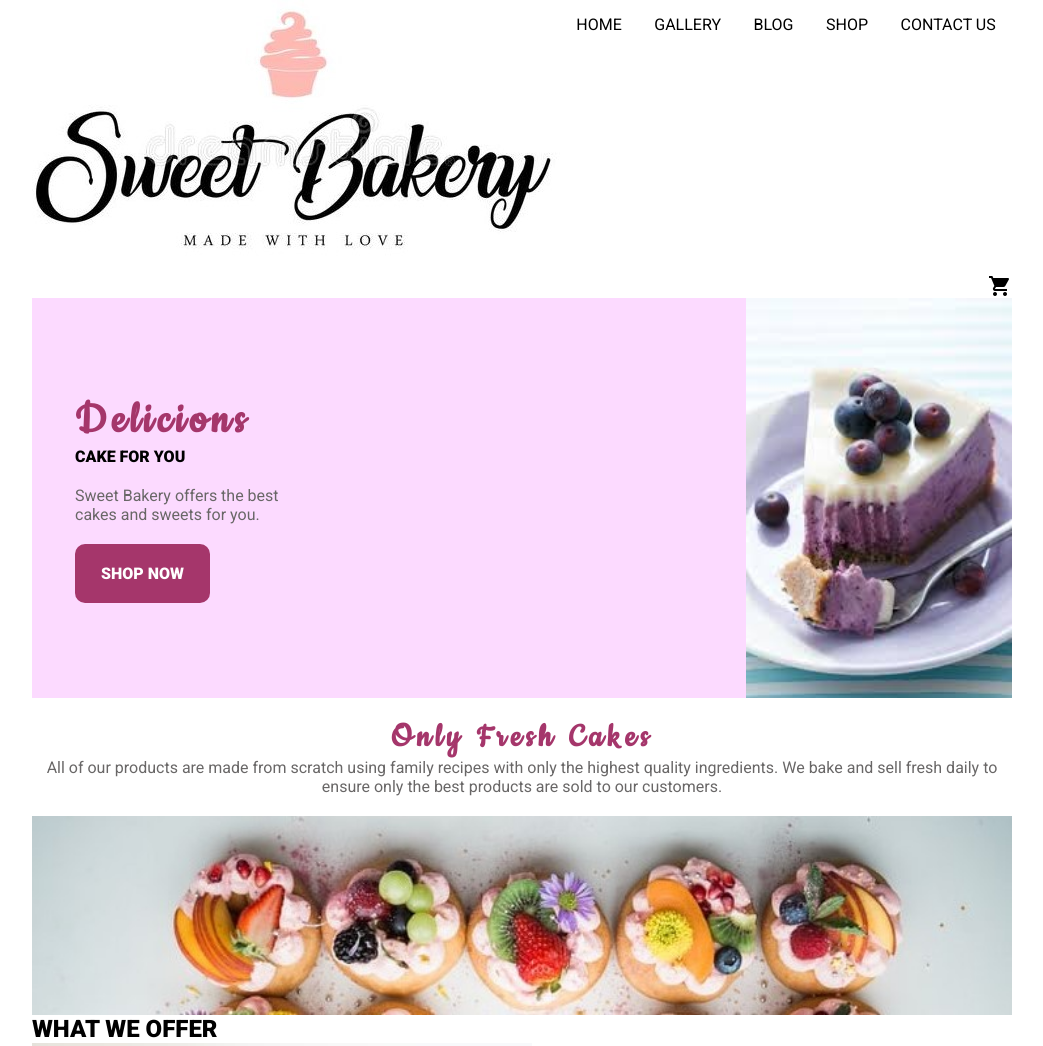
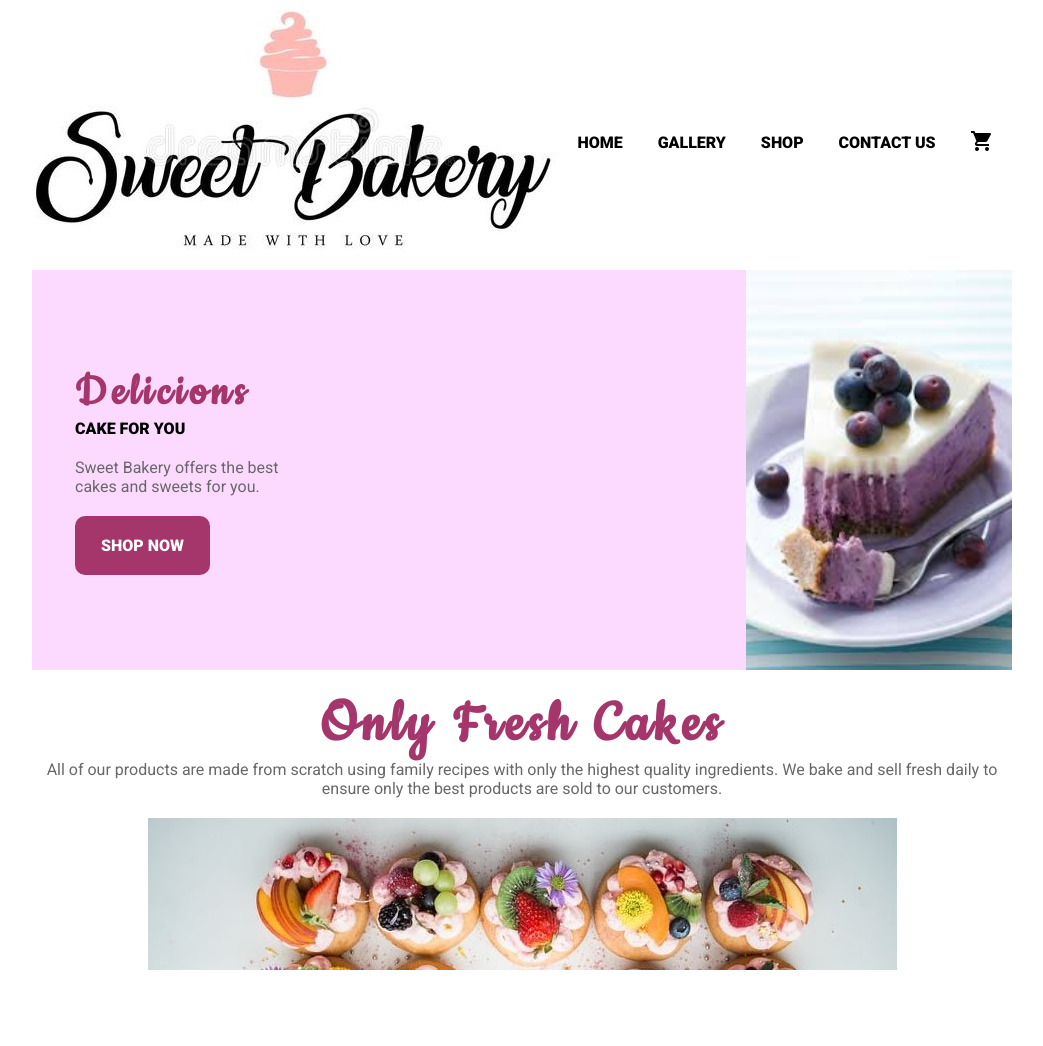
Before and after one commit to Irynanaiko/sweet.bakery, a plain HTML site: page index.html in a window 1280 px wide. Shown: the top 1046 px of the page, without its empty margins (118-1161 px from the left). After the commit the page ends 970 px from the top, so only its background shows below. Drawn offline with Linux system fonts and the light colour scheme.

Commit message:
Make some changes

```diff
--- a/css/catalog.css
+++ b/css/catalog.css
@@ -2,12 +2,21 @@
 
 :root {
     font-family: 'Roboto', sans-serif;
-    --main color: black;
+    --main-color: black;
+    --accent-color:#A5366B;
+    scroll-behavior: smooth;
 }
 
 h1, h2, p, ul {
     margin: 0;
     padding: 0;
+}
+h2{
+    color: var(--accent-color);
+    font-family: 'Cookie', cursive;
+    font-size: 4rem;
+    text-align: center;
+    letter-spacing: 5px;
 }
 
 body {
@@ -15,17 +24,14 @@ body {
     margin: auto;
 }
 
-header .logo {
-    margin: 0;
-    font-family: 'Cookie', cursive;
-    font-size: 4rem;
-    color:  #A5366B;
-    text-align: center;
-    letter-spacing: 5px;
+header .logo{
+    display: flex;
+    align-items: center;
 }
 
 header nav .top-menu {
     display: flex;
+    align-items: center;
     list-style-type: none;
     justify-content: space-around;
     margin-top: 15px;
@@ -37,15 +43,14 @@ header nav .top-menu li a {
     text-decoration: none;
     border-top: 2px solid transparent;
     padding: 5px;
+    font-weight: bold;
+}
+#cart{
+border-top: none;
 }
 
 header nav .top-menu li a:hover {
     border-top: 2px solid #A5366B;
-}
-
-header .cart{
-    display: flex;
-    justify-content: flex-end;
 }
 
 @media (min-width: 500px) {
@@ -56,3 +61,11 @@ header .cart{
         flex: 1;
     }
 }
+
+header .wrapper {
+    background-image: url(../img/yellow.tart.jpeg);
+    min-height: 200px;
+    display: flex;
+    justify-content: center;
+    align-items: center;
+}
--- a/css/index.css
+++ b/css/index.css
@@ -2,37 +2,36 @@
 
 :root {
     font-family: 'Roboto', sans-serif;
-    --main color: black;
+    --main-color: black;
     --accent-color:#A5366B;
+    scroll-behavior: smooth;
 }
 
 h1, h2, p, ul {
     margin: 0;
     padding: 0;
 }
+h2{
+    color: var(--accent-color);
+    font-family: 'Cookie', cursive;
+    font-size: 4rem;
+    text-align: center;
+    letter-spacing: 5px;
+}
 
 body {
     max-width: 980px;
     margin: auto;
 }
-/*header .logo{
+
+header .logo{
     display: flex;
     align-items: center;
-    text-align: center;*/
-}
-
-header nav .logo {
-    display: block;
-    /*margin: 0;
-    font-family: 'Cookie', cursive;
-    font-size: 4rem;
-    color:  #A5366B;
-    text-align: center;
-    letter-spacing: 5px;*/
 }
 
 header nav .top-menu {
     display: flex;
+    align-items: center;
     list-style-type: none;
     justify-content: space-around;
     margin-top: 15px;
@@ -44,15 +43,14 @@ header nav .top-menu li a {
     text-decoration: none;
     border-top: 2px solid transparent;
     padding: 5px;
+    font-weight: bold;
+}
+#cart{
+border-top: none;
 }
 
 header nav .top-menu li a:hover {
     border-top: 2px solid #A5366B;
-}
-
-header .cart{
-    display: flex;
-    justify-content: flex-end;
 }
 
 @media (min-width: 500px) {
@@ -108,7 +106,7 @@ header .container .wrapper .intro {
  transition: all 0.2s;
 }
 
-.offer a :hover {
+.offer a:hover {
     background-color: #750D3F;
 }
 
@@ -120,13 +118,7 @@ main .promo {
     display: flex;
     flex-direction: column;
     margin-top: 20px;
-}
- .promo h2 {
-    text-align: center;
-    font-family:'Cookie', cursive;
-    color: #A5366B;
-    letter-spacing: 5px;
-    font-size: 36px;
+    align-items: center;
 }
 
 .promo p {
@@ -135,6 +127,7 @@ main .promo {
     margin-bottom: 20px;
 }
 
-.promo .promo.img {
+#promo.img {
     min-height: 135px;
+   max-width: 980px;
 }
--- a/index.html
+++ b/index.html
@@ -12,7 +12,6 @@
         <header>
             <nav>
                 <div class="logo">
-                  <!-- <p>SWEET BAKERY</p>-->
                     <img src="img/logo.jpeg" alt="logo sweet bakery">
                 </div>
                 <ul class="top-menu">
@@ -23,19 +22,16 @@
                         <a href="#galerry">GALLERY</a>
                     </li>
                     <li>
-                        <a href="#blog">BLOG</a>
-                    </li>
-                    <li>
                         <a href="#shop">SHOP</a>
                     </li>
                     <li>
                         <a href="#contact">CONTACT US</a>
                     </li>
+                    <li>
+                        <a id="cart" href="#cart"><img src="img/cart.png" alt="cart"></a>
+                    </li>
                 </ul>
             </nav>
-             <div class="cart">
-                    <img src="img/cart.png" alt="cart">
-            </div>
             <section class="container">
                 <div class="wrapper">
                     <div class="offer">
@@ -53,9 +49,9 @@
                 <h2>Only Fresh Cakes</h2>
                 <p>All of our products are made from scratch using family recipes with only the highest quality ingredients.
 				We bake and sell fresh daily to ensure only the best products are sold to our customers.</p>
-                <img src="img/tart.jpeg" alt="Littel cakes" class="promo.img">
+                <img src="img/tart.jpeg" alt="Littel cakes" id="promo.img">
             </section>
-            <section id="offer">
+           <!-- <section id="offer">
                 <h2>WHAT WE OFFER</h2>
                 <article id="offer.cards">
                     <img src="img/party.cupcakes.jpeg" alt="partyy cupcakes" class="offer.img">
```
Also changed, not shown: catalog.html (+11 -16 lines).
